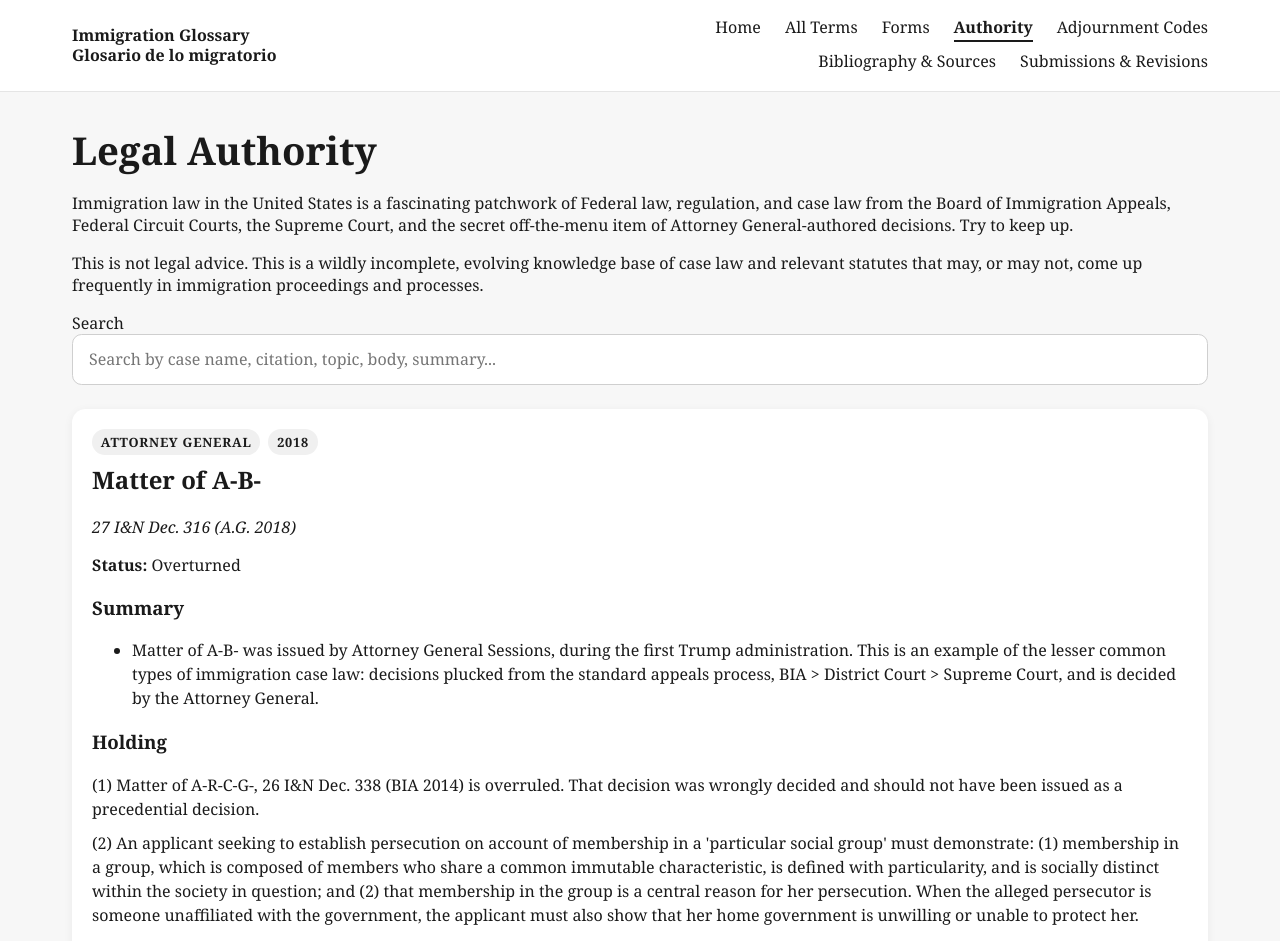
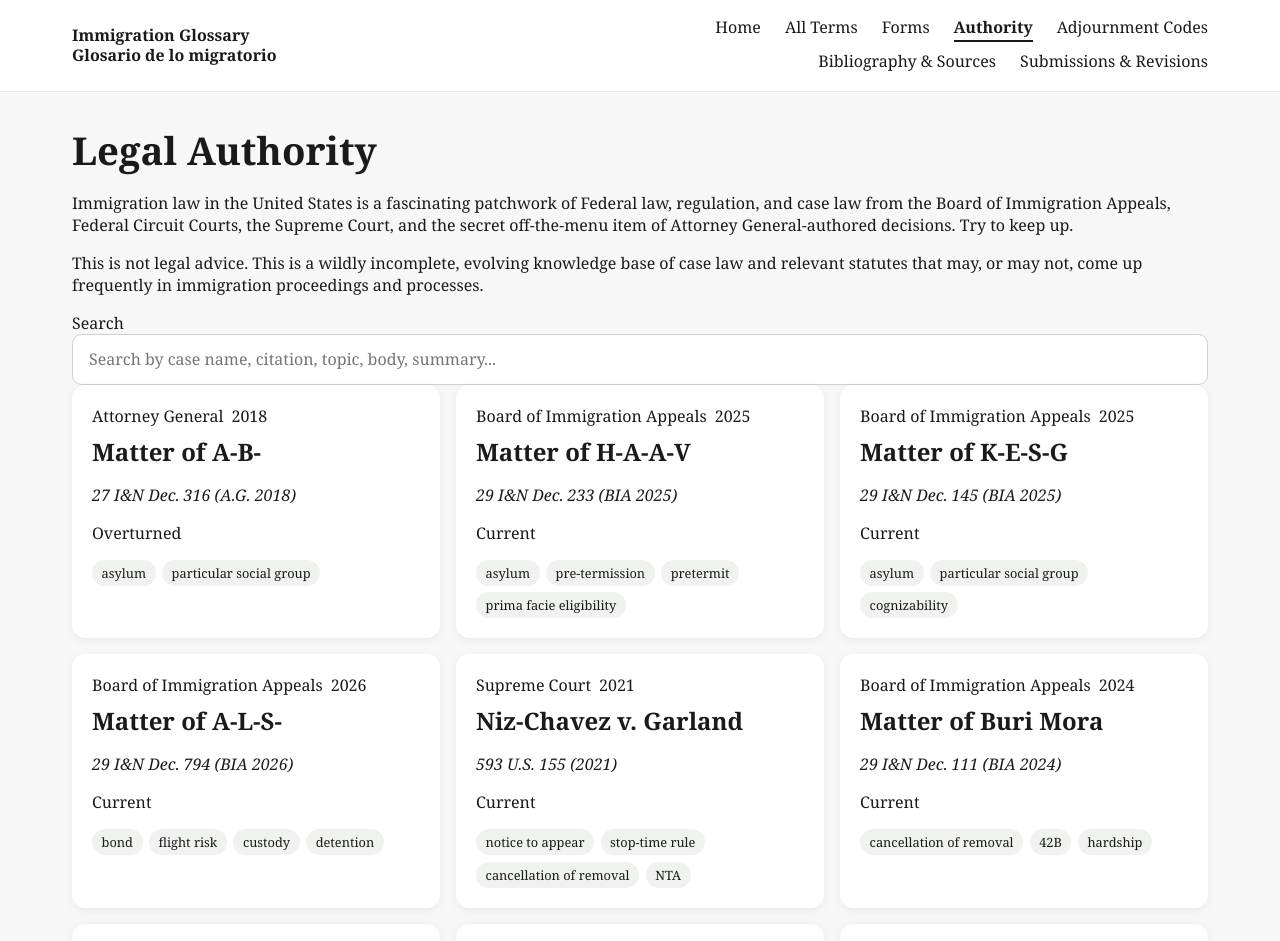
Before and after one commit to mapachurro/eoir-glossary, a React (Vite) app: page /#/legal-authority in a window 1280 px wide. Shown: the top 941 px of the page. Built offline with nearby package versions, Linux system fonts and the light colour scheme.

Commit message:
make the authorities page into a grid with individual routes

```diff
--- a/src/App.jsx
+++ b/src/App.jsx
@@ -10,6 +10,7 @@ import TermPage from "./pages/TermPage";
 import FormsPage from "./pages/FormsPage";
 import AdjournmentCodesPage from "./pages/AdjournmentCodesPage";
 import LegalAuthority from "./pages/LegalAuthority";
+import AuthorityDetail from "./pages/AuthorityDetail";
 
 export default function App() {
   return (
@@ -25,6 +26,8 @@ export default function App() {
         <Route path="forms" element={<FormsPage />} />
         <Route path="adjournment-codes" element={<AdjournmentCodesPage />} />
         <Route path="legal-authority" element={<LegalAuthority />} />
+        <Route path="/legal-authority" element={<LegalAuthority />} />
+        <Route path="/legal-authority/:id" element={<AuthorityDetail />} />
       </Route>
     </Routes>
   );
--- /dev/null
+++ b/src/pages/AuthorityDetail.jsx
@@ -0,0 +1,102 @@
+import { Link, useParams } from "react-router-dom";
+import authorities from "../data/authority.json";
+
+export default function AuthorityDetail() {
+  const { id } = useParams();
+
+  const item = authorities.find((entry) => entry.id === id);
+
+  if (!item) {
+    return (
+      <main className="container">
+        <h1>Authority not found</h1>
+        <p>No authority matches this identifier.</p>
+        <Link to="/legal-authority">← Back to authorities</Link>
+      </main>
+    );
+  }
+
+  return (
+    <main className="container authority-detail">
+      <Link to="/legal-authority" className="authority-back">
+        ← All authorities
+      </Link>
+
+      <article className="authority-card">
+        <div className="authority-card__header">
+          <span>{item.body}</span>
+          {item.year && <span>{item.year}</span>}
+        </div>
+
+        <h1>{item.name}</h1>
+
+        <p className="authority-card__citation">
+          {item.citation}
+        </p>
+
+        {item.status && (
+          <p><strong>Status:</strong> {item.status}</p>
+        )}
+
+        {item.summary?.length > 0 && (
+          <section>
+            <h2>Summary</h2>
+            {item.summary.map((paragraph, index) => (
+              <p key={index}>{paragraph}</p>
+            ))}
+          </section>
+        )}
+
+        {item.holding?.length > 0 && (
+          <section>
+            <h2>Holding</h2>
+            {item.holding.map((point, index) => (
+              <p key={index}>{point}</p>
+            ))}
+          </section>
+        )}
+
+        {item.topics?.length > 0 && (
+          <p>
+            <strong>Topics:</strong> {item.topics.join(", ")}
+          </p>
+        )}
+
+        {item.relatedTerms?.length > 0 && (
+          <p>
+            <strong>Related terms:</strong>{" "}
+            {item.relatedTerms.join(", ")}
+          </p>
+        )}
+
+        {item.cites?.length > 0 && (
+          <section>
+            <h2>Cited authorities</h2>
+            {item.cites.map((citation, index) => (
+              <p key={index}>{citation}</p>
+            ))}
+          </section>
+        )}
+
+        {item.notes && (
+          <section>
+            <h2>Notes</h2>
+            <p>{item.notes}</p>
+          </section>
+        )}
+
+        {item.officialUrl?.startsWith("https://") && (
+          <p>
+            <a
+              href={item.officialUrl}
+              target="_blank"
+              rel="noopener noreferrer"
+            >
+              Official source ↗
+            </a>
+          </p>
+        )}
+      </article>
+    </main>
+  );
+}
--- a/src/pages/LegalAuthority.jsx
+++ b/src/pages/LegalAuthority.jsx
@@ -1,21 +1,24 @@
 import { useMemo, useState } from "react";
 import authority from "../data/authority.json";
 import SearchBar from "../components/SearchBar";
+import { Link } from "react-router-dom";
 
 function matchesAuthority(item, query) {
   const haystack = [
     item.body,
-    item.holding,
+    ...(item.holding || []),
     item.citation,
     item.name,
     item.year,
     item.status,
     ...(item.topics || []),
     ...(item.relatedTerms || []),
-    item.summary,
+    ...(item.cites || []),
+    ...(item.summary || []),
     item.officialUrl,
     item.notes,
   ]
+    .filter(Boolean)
     .join(" ")
     .toLowerCase();
 
@@ -56,77 +59,30 @@ export default function LegalAuthority() {
 
       <div className="authority-grid">
         {filteredAuthority.map((item) => (
-          <article className="authority-card" key={item.id}>
+          <Link
+            key={item.id}
+            to={`/legal-authority/${item.id}`}
+            className="authority-card authority-card--compact"
+          >
             <div className="authority-card__header">
-              {item.body && (
-                <span className="authority-card__body">{item.body}</span>
-              )}
-
-              {item.year && (
-                <span className="authority-card__year">{item.year}</span>
-              )}
+              <span>{item.body}</span>
+              <span>{item.year ?? "Statute"}</span>
             </div>
 
             <h2>{item.name}</h2>
 
-            {item.citation && (
-              <p className="authority-card__citation">{item.citation}</p>
-            )}
+            <p className="authority-card__citation">{item.citation}</p>
 
-            {item.status && (
-              <p>
-                <strong>Status:</strong> {item.status}
-              </p>
-            )}
+            <p className="authority-card__status">{item.status}</p>
 
-            {item.summary?.length > 0 && (
-              <section className="authority-card__summary">
-                <h3>Summary</h3>
-
-                <ul className="authority-card__summary-list">
-                  {item.summary.map((point, index) => (
-                    <li key={`${item.id}-summary-${index}`}>{point}</li>
-                  ))}
-                </ul>
-              </section>
-            )}
-
-            {item.holding?.length > 0 && (
-              <section className="authority-card__holding">
-                <h3>Holding</h3>
-
-                <ul className="authority-card__holding-list">
-                  {item.holding.map((point, index) => (
-                    <li key={`${item.id}-holding-${index}`}>{point}</li>
-                  ))}
-                </ul>
-              </section>
-            )}
-
-            {item.topics?.length > 0 && (
-              <p>
-                <strong>Topics:</strong> {item.topics.join(", ")}
-              </p>
-            )}
-
-            {item.relatedTerms?.length > 0 && (
-              <p>
-                <strong>Related terms:</strong> {item.relatedTerms.join(", ")}
-              </p>
-            )}
-
-            {item.notes && (
-              <p>
-                <strong>Notes:</strong> {item.notes}
-              </p>
-            )}
-
-            {item.officialUrl && (
-              <a href={item.officialUrl} target="_blank" rel="noreferrer">
-                Official source
-              </a>
-            )}
-          </article>
+            <div className="authority-card__topics">
+              {(item.topics || []).map((topic) => (
+                <span key={topic} className="authority-topic">
+                  {topic}
+                </span>
+              ))}
+            </div>
+          </Link>
         ))}
       </div>
     </section>
--- a/src/styles.css
+++ b/src/styles.css
@@ -476,10 +476,67 @@ a {
 
 /* Formatting for the legal authority page */
 
+.authority-card--compact {
+  display: block;
+  padding: 1.25rem;
+  color: inherit;
+  text-decoration: none;
+  transition: transform 0.15s ease, box-shadow 0.15s ease;
+}
+
+.authority-card--compact:hover {
+  transform: translateY(-2px);
+  box-shadow: 0 5px 18px rgba(0, 0, 0, 0.09);
+}
+
+.authority-card--compact:focus-visible {
+  outline: 3px solid #327c58;
+  outline-offset: 3px;
+}
+
+.authority-card--compact h2 {
+  margin: 0.6rem 0;
+}
+
+.authority-card__topics {
+  display: flex;
+  flex-wrap: wrap;
+  gap: 0.4rem;
+  margin-top: 1rem;
+}
+
+.authority-topic {
+  background: #f0f2f0;
+  border-radius: 999px;
+  padding: 0.25rem 0.6rem;
+  font-size: 0.8rem;
+}
+
+.authority-detail {
+  padding-top: 2rem;
+  padding-bottom: 3rem;
+}
+
+.authority-back {
+  display: inline-block;
+  margin-bottom: 1.5rem;
+}
+
+.authority-detail .authority-card {
+  padding: 2rem;
+}
+
+.authority-detail section {
+  margin-top: 1.75rem;
+}
+
 .authority-grid {
   display: grid;
+  grid-template-columns: repeat(
+    auto-fit,
+    minmax(min(100%, 320px), 1fr)
+  );
   gap: 1rem;
-  margin-top: 1.5rem;
 }
 
 .authority-card {
```
